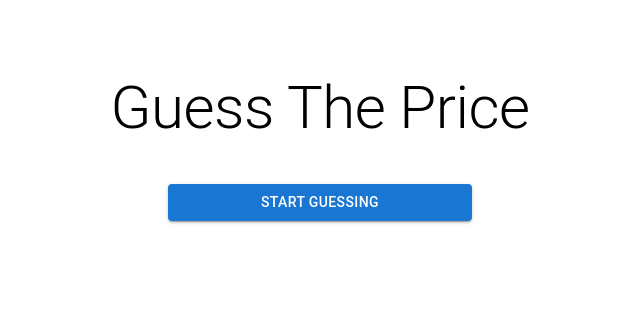
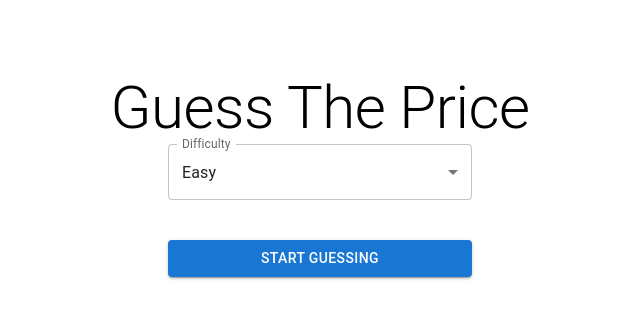
Before and after one commit to 3nk4kuu/guess-the-price, a React (Vite) app: page / in a window 1280 px wide. Shown: the top 318 px of the page, without its empty margins (320-960 px from the left). Built offline with nearby package versions, Linux system fonts and the light colour scheme.

Commit message:
Add difficulty selector and have difficulty change from the api url

```diff
--- a/src/StorePage.jsx
+++ b/src/StorePage.jsx
@@ -5,30 +5,52 @@ import Card from "@mui/material/Card";
 import CardContent from "@mui/material/CardContent";
 import Typography from "@mui/material/Typography";
 import Box from "@mui/material/Box";
+import InputLabel from "@mui/material/InputLabel";
+import MenuItem from "@mui/material/MenuItem";
+import FormControl from "@mui/material/FormControl";
+import Select from "@mui/material/Select";
 
 function StorePage() {
   const [game, setGame] = useState(null);
   const [gameList, setGameList] = useState([]);
+  const [difficulty, setDifficulty] = useState("easy");
 
   const [guess, setGuess] = useState("");
   const [message, setMessage] = useState("");
   const [isCorrect, setIsCorrect] = useState(false);
+  const [score, setScore] = useState(0);
 
   const getRandomGame = () => {
     if (game && !isCorrect) {
       setMessage("Must guess the price of current game before moving on.");
       return;
     }
-    const randomPage = Math.floor(Math.random() * 50);
 
     setGuess("");
     setMessage("");
     setIsCorrect(false);
 
     console.log("getting game data");
-    fetch(
-      `https://www.cheapshark.com/api/1.0/deals?storeID=1&pageNumber=${randomPage}`,
-    )
+
+    // set dfualts - medium
+    let minReviews = 5000;
+    let sortParams = "";
+    let maxPages = 20;
+
+    if (difficulty === "easy") {
+      minReviews = 50000;
+      sortParams = "&sortBy=ReviewCount&desc=1";
+      maxPages = 3;
+    } else if (difficulty === "hard") {
+      minReviews = 500;
+      sortParams = "&sortBy=ReviewCount&desc=0";
+      maxPages = 50;
+    }
+
+    const randomPage = Math.floor(Math.random() * maxPages);
+    // easy 50k+, medium 5k+, hard 500+
+
+   fetch(`https://www.cheapshark.com/api/1.0/deals?storeID=1&pageNumber=${randomPage}&minimumReviewCount=${minReviews}${sortParams}`)
       .then((response) => {
         if (response.status === 429) {
           throw new Error("RATE_LIMIT");
@@ -38,18 +60,14 @@ function StorePage() {
       .then((data) => {
         setGameList(data);
 
-        const popularGames = data.filter(
-          (item) => parseInt(item.steamRatingCount) >= 5000,
-        );
-
-        if (popularGames.length > 0) {
-          const randomIndex = Math.floor(Math.random() * popularGames.length);
-          const selectedGame = popularGames[randomIndex];
+        if (data.length > 0) {
+          const randomIndex = Math.floor(Math.random() * data.length);
+          const selectedGame = data[randomIndex];
           console.log("got game data successfully", selectedGame);
 
           setGame(selectedGame);
         } else {
-            console.log("No games with 5000+ reviews on page", randomPage);
+          console.log(`no games with ${minReviews}+ reviews on page`, randomPage);
           setTimeout(getRandomGame, 1000);
         }
       })
@@ -91,7 +109,7 @@ function StorePage() {
       setMessage("Too high! Try again.");
       setGuess("");
     }
-    // TODO: change to hot/cold colors to later
+    // TODO: change to hot/cold colors to later !!!
   };
 
   const handleKeyDown = (enter) => {
@@ -118,6 +136,21 @@ function StorePage() {
         Guess The Price
       </Typography>
 
+      <FormControl sx={{width: "25%", mx: "auto"}}>
+        <InputLabel id="game-difficulty">Difficulty</InputLabel>
+        <Select
+          labelId="game-difficulty"
+          id="difficulty-select"
+          value={difficulty}
+          label="Difficulty"
+          onChange={(diff) => setDifficulty(diff.target.value)}
+        >
+          <MenuItem value="easy">Easy</MenuItem>
+          <MenuItem value="medium">Medium</MenuItem>
+          <MenuItem value="hard">Hard</MenuItem>
+        </Select>
+      </FormControl>
+
       <Button
         sx={{
           width: "25%",
@@ -134,7 +167,7 @@ function StorePage() {
       {/* GAME CARD */}
       {/* TODO: make game card into component and put in carousel of 10 - inspo discovery queue */}
       {game && (
-        <Card sx={{ minWidth: 275, maxWidth: 500, mx: "auto" }}>
+        <Card sx={{ minWidth: 275, maxWidth: "50%", mx: "auto" }}>
           <CardContent>
             <Typography variant="h5" component="div" gutterBottom>
               {game.title}
```
